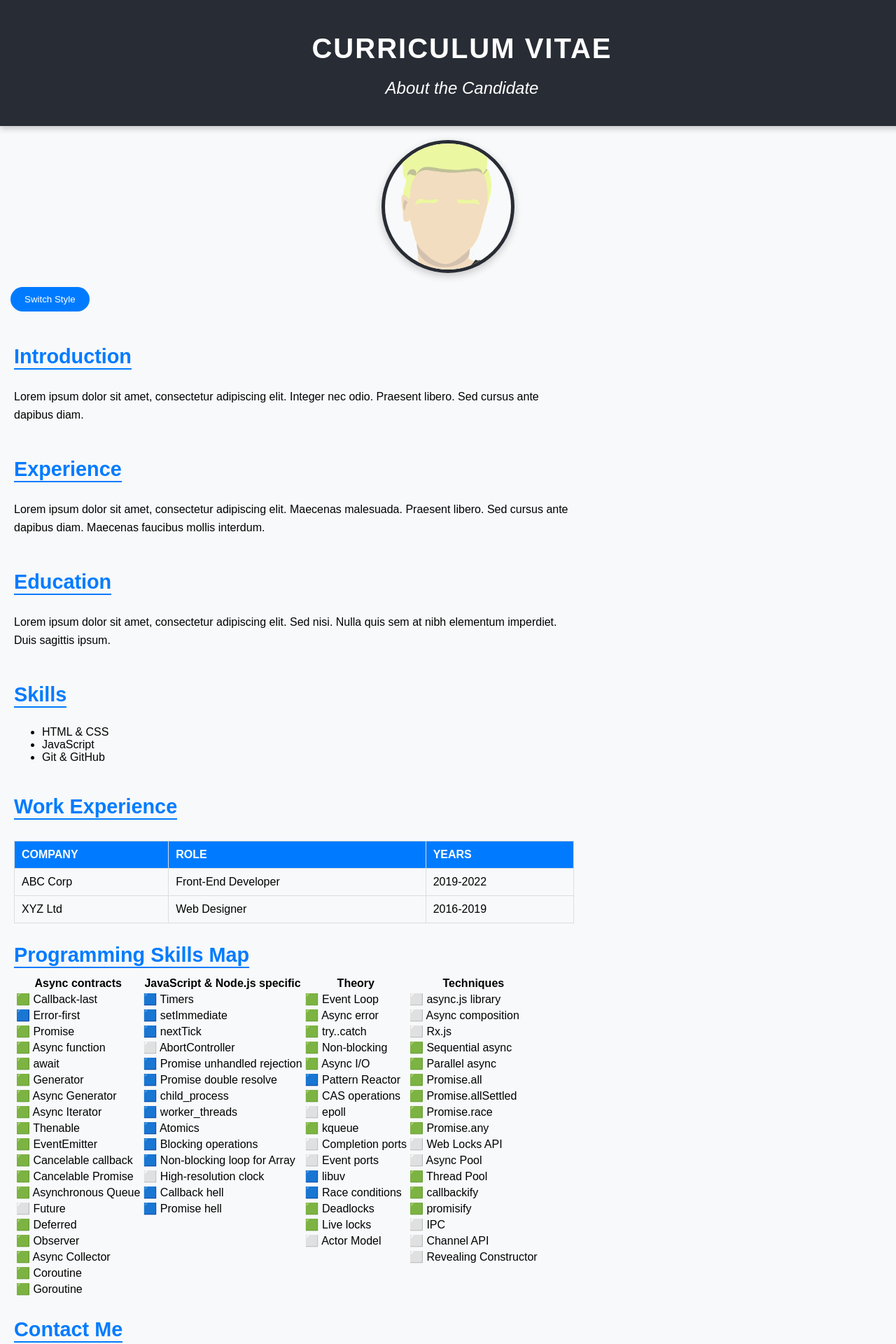
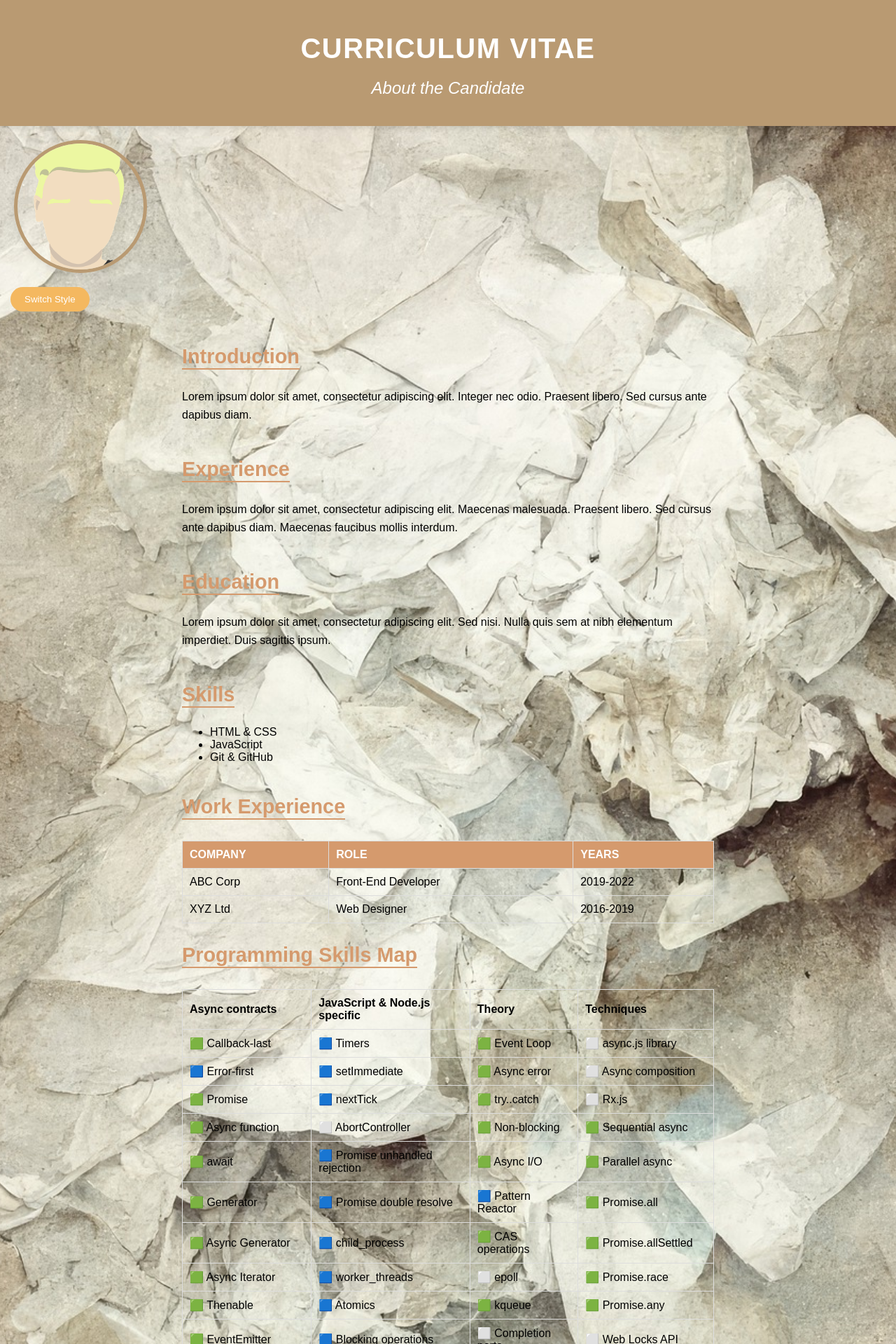
Before and after one commit to HzHeorhii1/ai1-lab, a PHP site: page / in a window 1280 px wide. Shown: the top 1920 px of the page at 70% size. Run offline with PHP 8.4, Linux system fonts and the light colour scheme.

Commit message:
added responsive design

```diff
--- a/lab-a/index1.css
+++ b/lab-a/index1.css
@@ -1,44 +1,51 @@
 /* General body styling */
 body {
-    font-family: 'Arial', sans-serif;
+    font-family: 'Poppins', sans-serif; /* М'який сучасний шрифт */
     margin: 0;
     padding: 0;
-    background-color: #f8f9fa;
+    background-color: #f7e7c1; /* Пісочний відтінок для загального фону */
     display: flex;
     flex-direction: column;
     justify-content: space-between;
-    min-height: 100vh; /* Забезпечує, що сторінка займає мінімум всю висоту екрана */
+    min-height: 100vh;
+
+    /* Background Image */
+    background-image: url('paper.jpg');
+    background-size: cover;
+    background-position: center;
+    background-repeat: no-repeat;
 }
 
 /* Header */
 .header {
     text-align: center;
-    background-color: #282c34;
+    background-color: #b99a72; /* Пісочний відтінок */
     color: white;
     padding: 20px;
-    width: 100%;
-    max-width: 100%;
-    box-shadow: 0 4px 8px rgba(0, 0, 0, 0.2);
+    width: 100%; /* Ensure the header takes full width */
+    box-shadow: 0 4px 8px rgba(0, 0, 0, 0.1); /* Чітка тінь */
+    box-sizing: border-box; /* Include padding in the width */
 }
 
 .header h1 {
     font-size: 2.5rem;
     margin-bottom: 5px;
-    letter-spacing: 2px;
+    letter-spacing: 1.5px;
     text-transform: uppercase;
 }
 
 .header h2 {
     font-size: 1.5rem;
     font-style: italic;
-    font-weight: lighter;
+    font-weight: 300;
 }
 
 /* Image */
 .image-container {
     margin-top: 20px;
+    margin-left: 20px;
     display: flex;
-    justify-content: center;
+    justify-content: left;
 }
 
 .image {
@@ -46,8 +53,8 @@ body {
     height: 180px;
     object-fit: cover;
     border-radius: 50%;
-    border: 5px solid #282c34;
-    box-shadow: 0 4px 12px rgba(0, 0, 0, 0.2);
+    border: 5px solid #b99a72; /* Пісочна рамка */
+    box-shadow: 0 4px 12px rgba(0, 0, 0, 0.1);
 }
 
 /* Switcher Button */
@@ -58,7 +65,7 @@ body {
 
 .switcher button {
     padding: 10px 20px;
-    background-color: #007bff;
+    background-color: #f4b860; /* Теплий помаранчевий колір */
     color: white;
     border: none;
     border-radius: 50px;
@@ -67,20 +74,22 @@ body {
 }
 
 .switcher button:hover {
-    background-color: #0056b3;
+    background-color: #e89a45;
 }
 
 /* Main content */
 .content {
     max-width: 800px;
     padding: 20px;
+    box-sizing: border-box; /* Make sure padding is included in width calculations */
+    margin: 0 auto; /* Center the content */
 }
 
 .content h3 {
     font-size: 1.8rem;
-    color: #007bff;
+    color: #d59a6d; /* М'який пісочний колір */
     margin-bottom: 10px;
-    border-bottom: 2px solid #007bff;
+    border-bottom: 2px solid #d59a6d;
     display: inline-block;
 }
 
@@ -91,26 +100,37 @@ body {
 }
 
 .container {
-    flex: 1; /* Це дозволяє контейнеру займати весь доступний простір між заголовком та футером */
+    flex: 1;
+    width: 100%; /* Ensure the container takes full width */
+    box-sizing: border-box;
 }
 
 /* Experience Table */
-.experience-table {
-    width: 100%;
+.experience-table, .skills-table {
+    width: 100%; /* Make tables full width */
     border-collapse: collapse;
     margin-top: 20px;
 }
 
-.experience-table th, .experience-table td {
+.experience-table th, .skills-table th, .experience-table td, .skills-table td {
     border: 1px solid #ddd;
     padding: 10px;
     text-align: left;
 }
 
 .experience-table th {
-    background-color: #007bff;
+    background-color: #d59a6d;
     color: white;
     text-transform: uppercase;
+}
+
+/* Make tables responsive for smaller screens */
+@media (max-width: 600px) {
+    .skills-table, .experience-table {
+        display: block;
+        overflow-x: auto; /* Adds horizontal scroll on small screens */
+        white-space: nowrap; /* Prevents table cells from wrapping */
+    }
 }
 
 /* Contact Form */
```
Also changed, not shown: other parts of lab-a/index1.css (+65 -5 lines), lab-a/index2.css (+83 -3 lines), lab-a/cv-back.webp (added), lab-a/frame.webp (added), lab-a/paper.jpg (added), 1 other file.
